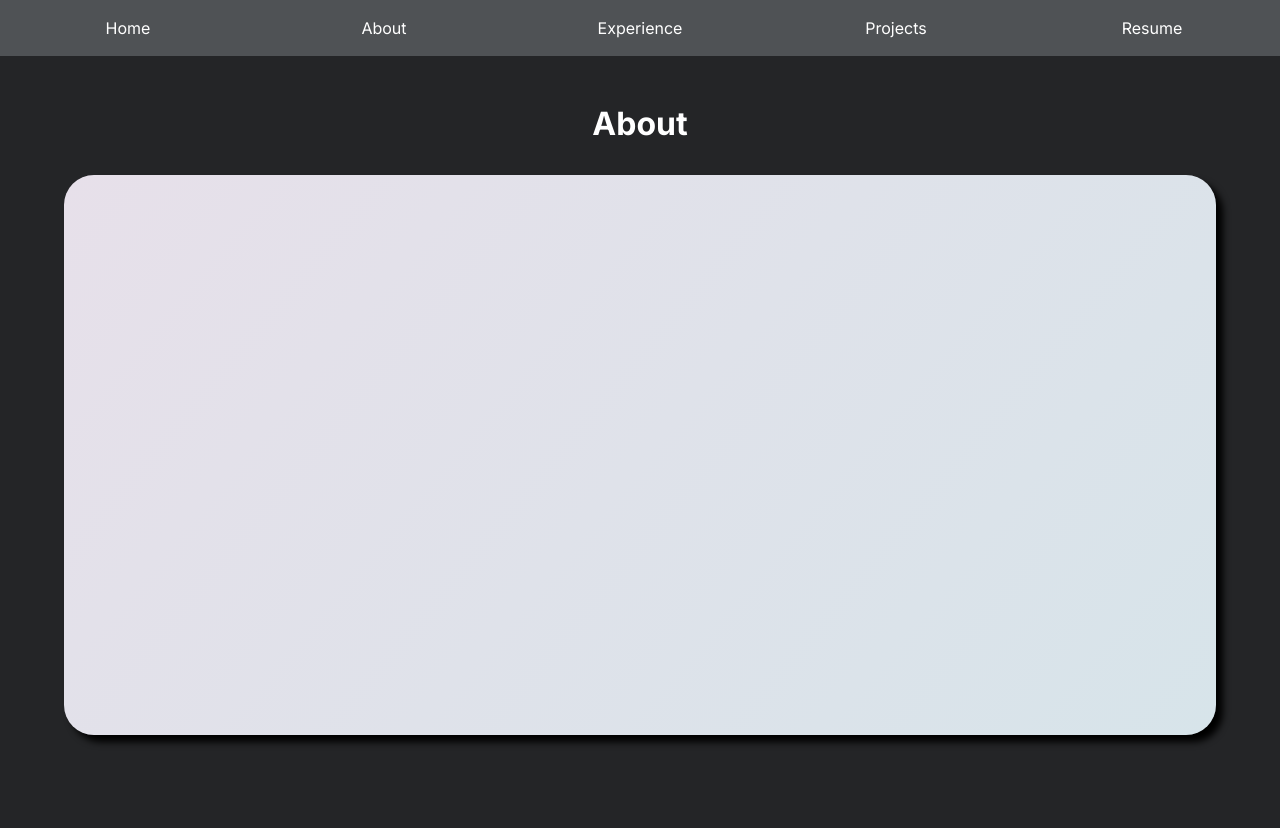
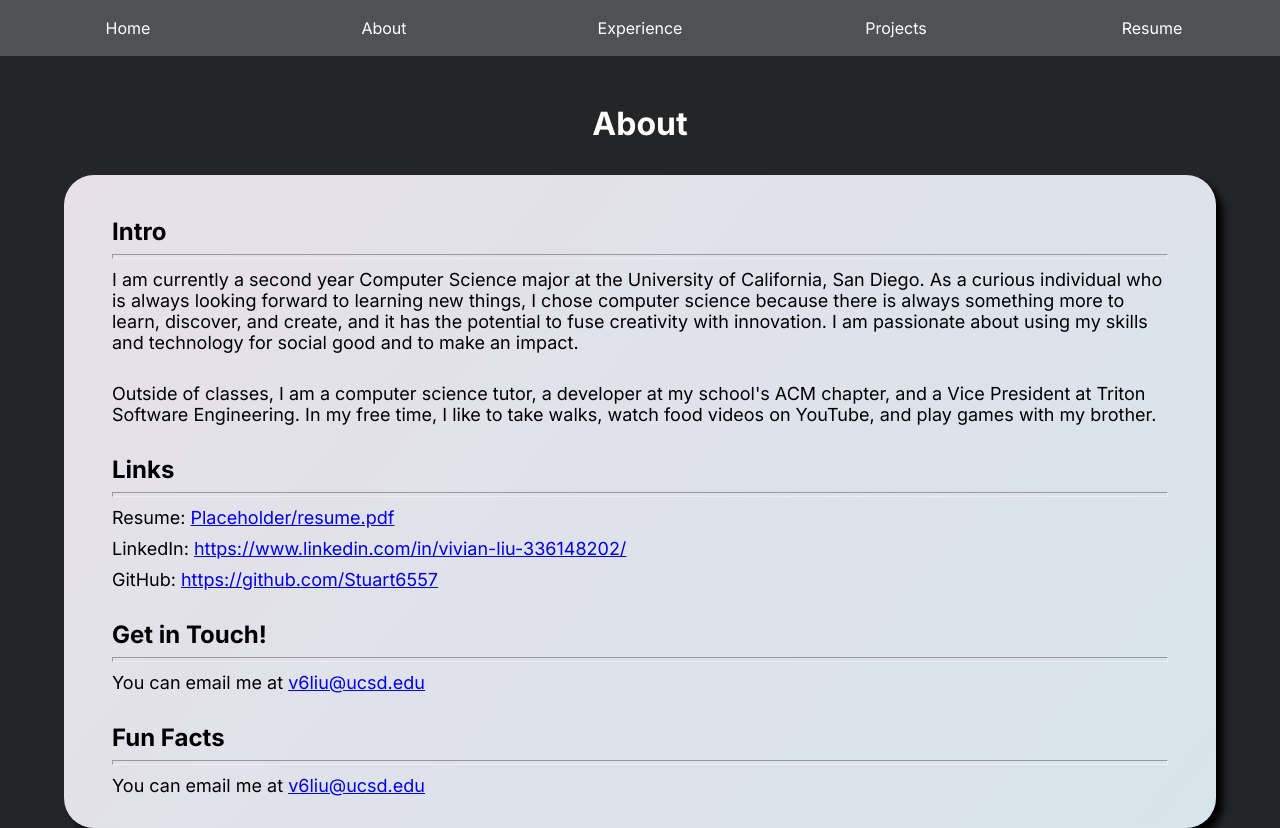
Before and after one commit to Stuart6557/portfolio-website, a Next.js app: page /about in a window 1280 px wide. Before the commit the page ends 800 px from the top, so only its background shows below. Built offline with nearby package versions, Linux system fonts and the light colour scheme.

Commit message:
partially finished about page

```diff
--- a/app/about/page.module.scss
+++ b/app/about/page.module.scss
@@ -22,13 +22,38 @@
 
   .card {
     width: 90vw;
-    min-height: 70vh;
     margin-top: 4vh;
+    margin-bottom: 4vh;
+    padding: 2em 3em 2em 3em;
     background: linear-gradient(130deg, var(--light-purple), var(--light-blue));
     border-radius: 30px;
+    text-align: left;
 
     box-shadow: 7px 7px 7px var(--shadow-color);
     transition: 3s;
+
+    p {
+      color: var(--card-text-color);
+      font-size: var(--card-font-size);
+      margin-top: 10px;
+    }
+
+    h2 {
+      color: var(--card-text-color);
+      margin-top: 10px;
+    }
+
+    hr {
+      height: 5px;
+    }
+
+    .link {
+      color: var(--link-color);
+
+      &:hover {
+        color: var(--link-hover);
+      }
+    }
 
     &:hover {
       box-shadow: 13px 13px 13px var(--shadow-color);
--- a/app/about/page.tsx
+++ b/app/about/page.tsx
@@ -1,18 +1,82 @@
 import styles from './page.module.scss';
+import Link from 'next/link';
 
 export default function About() {
 	return (
 		<main className={styles.main}>
 			<h1>About</h1>
 			<div className={styles.card}>
+				<h2>Intro</h2>
+				<hr />
+				<p>
+					I am currently a second year Computer Science major at the University
+					of California, San Diego. As a curious individual who is always looking
+					forward to learning new things, I chose computer science because there
+					is always something more to learn, discover, and create, and it has the
+					potential to fuse creativity with innovation. I am passionate about
+					using my skills and technology for social good and to make an impact.
+				</p>
+				<br />
+				<p>
+					Outside of classes, I am a computer science tutor, a developer at my
+					school's ACM chapter, and a Vice President at Triton Software Engineering.
+					In my free time, I like to take walks, watch food videos on YouTube,
+					and play games with my brother.
+				</p>
+
+				<br />
+
+				<h2>Links</h2>
+				<hr />
+				<p>
+					Resume:&nbsp;
+					<Link href="resume.pdf" target="_blank" className={styles.link}>
+						Placeholder/resume.pdf
+					</Link>
+				</p>
+				<p>
+					LinkedIn:&nbsp;
+					<Link
+					  href="https://www.linkedin.com/in/vivian-liu-336148202/"
+						target="_blank"
+						className={styles.link}
+					>
+						https://www.linkedin.com/in/vivian-liu-336148202/
+					</Link>
+				</p>
+				<p>
+					GitHub:&nbsp;
+					<Link
+						href="https://github.com/Stuart6557"
+						target="_blank"
+						className={styles.link}
+					>
+						https://github.com/Stuart6557
+					</Link>
+				</p>
+
+				<br />
+
+				<h2>Get in Touch!</h2>
+				<hr />
+				<p>
+					You can email me at&nbsp;
+					<Link href="mailto:v6liu@ucsd.edu" target="_blank" className={styles.link}>
+						v6liu@ucsd.edu
+					</Link>
+				</p>
+
+				<br />
+
+				<h2>Fun Facts</h2>
+				<hr />
+				<p>
+					You can email me at&nbsp;
+					<Link href="mailto:v6liu@ucsd.edu" target="_blank" className={styles.link}>
+						v6liu@ucsd.edu
+					</Link>
+				</p>
 			</div>
-			{/*
-				Intro
-				Contact
-				Resume
-				Hobbies? Fun facts? idk
-				Education (transcript)
-			*/}
 		</main>
 	);
 };
--- a/app/components/BigCard/style.module.scss
+++ b/app/components/BigCard/style.module.scss
@@ -24,7 +24,7 @@
     .link {
       color: var(--light-purple);
       text-decoration: none;
-      font-size: 20px;
+      font-size: var(--card-font-size);
       scale: 1;
       transition: 0.3s;
 
--- a/app/experience/cards.ts
+++ b/app/experience/cards.ts
@@ -5,7 +5,7 @@ export const cards = [
 		imgAlt: 'UCSD ERSP',
 		role: 'Student Researcher',
 		company: 'UC San Diego',
-		date: 'Starting fall 2023',
+		date: 'Starting Sep 2023',
 	},
 	{
 		link: '/experience/ucsd-cs-tutor',
--- a/app/globals.scss
+++ b/app/globals.scss
@@ -9,8 +9,11 @@
   --light-blue-home: #ccdee7;
 
   --text-color: white;
-  --card-title-color: #551A8B;
+  --card-title-color: #4b177c;
   --card-text-color: black;
+  --card-font-size: 18px;
+  --link-color: #0000EE;
+  --link-hover: #4c4cfb;
 }
 
 * {
```
